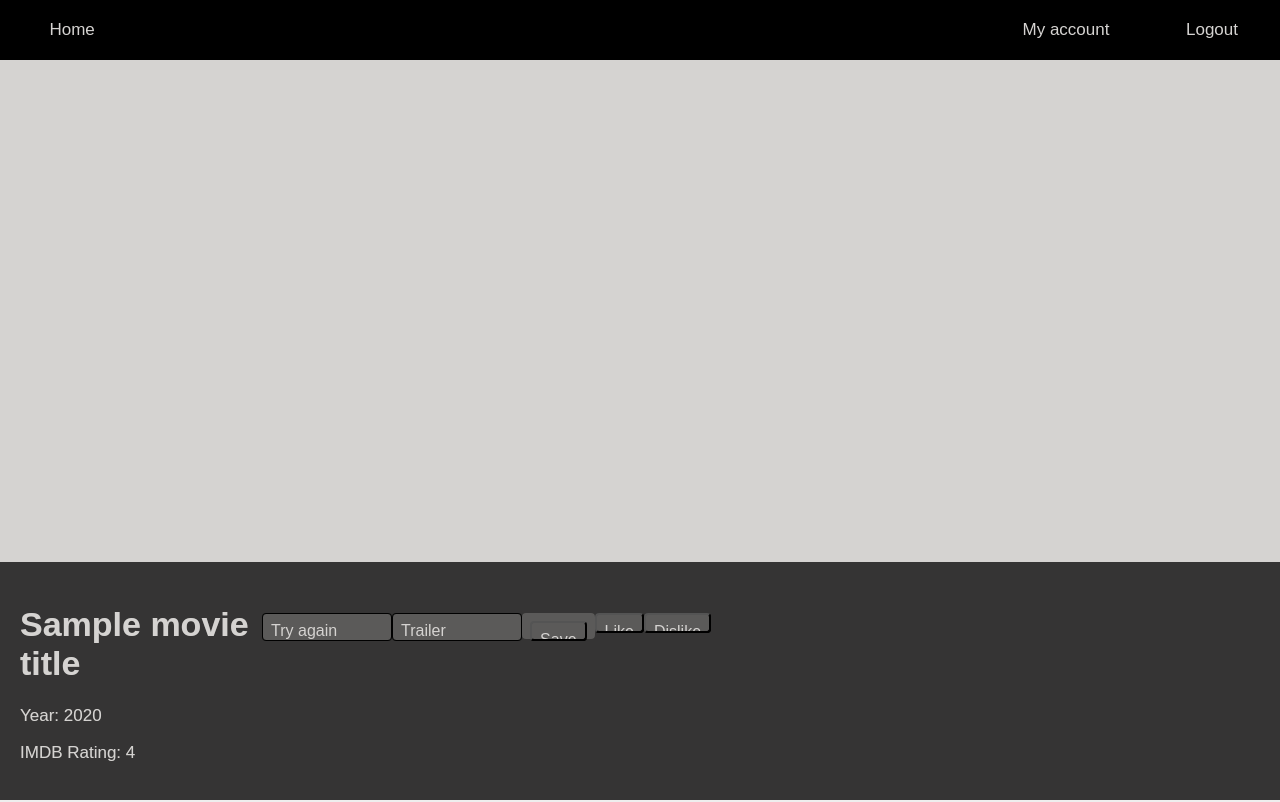
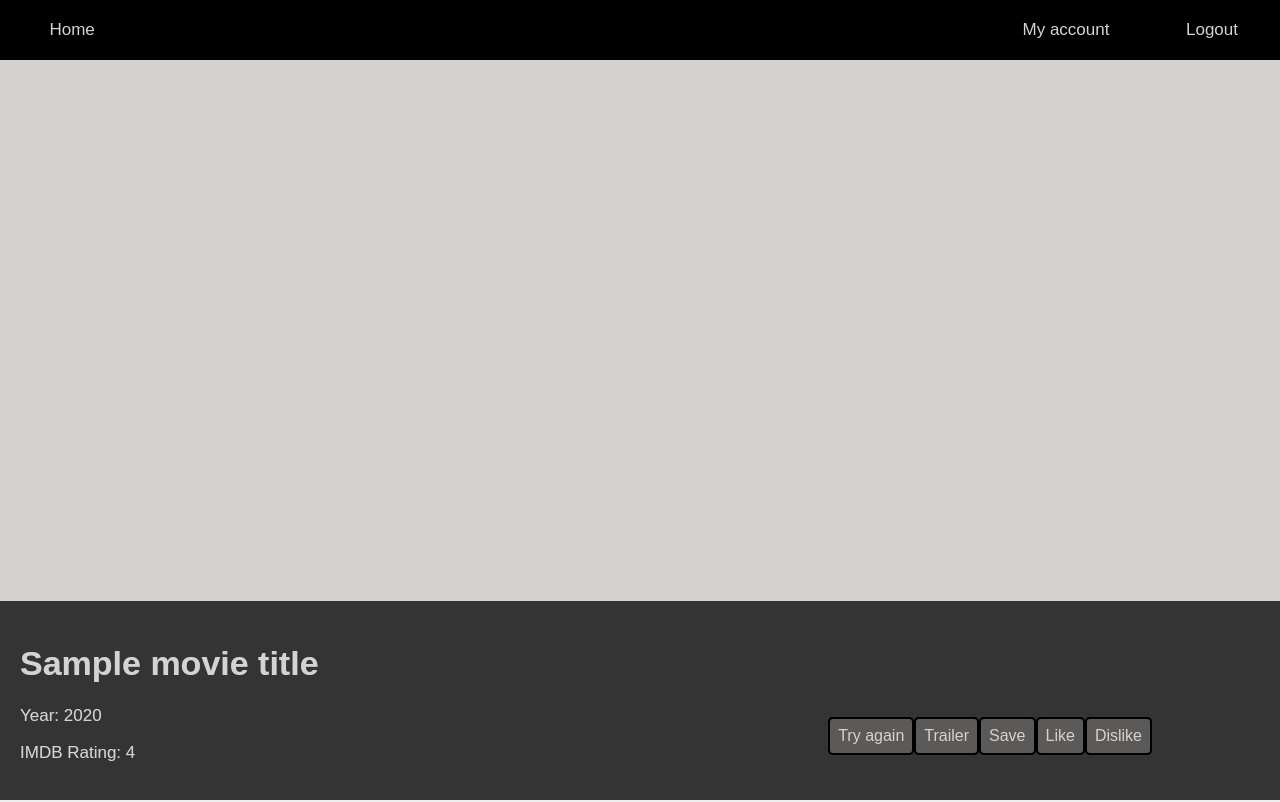
Before and after one commit to tomday8/WhistlejacketFinal, a Flask app: template templates/movies.html in a window 1280 px wide. Run offline with Flask 2, Linux system fonts and the light colour scheme; a user stored in the database is signed in; tables that the repository leaves empty hold one stand-in row (values such as "Sample post"); the template is opened without the code that fills it: most values are stand-ins (such as "Sample title", 1, 10 or a date in 2020).

Commit message:
finished styling

```diff
--- a/templates/movies.html
+++ b/templates/movies.html
@@ -48,18 +48,15 @@ body {
   color: rgb(213, 211, 209);
   text-decoration: none;
   padding: 0.5rem;
-  /* width: 4rem; */
-  height: 10px;
   background-color: rgb(91, 90, 89);
   display: inline-block;
-  border-radius: 4px;
-  /* text-align: center; */
+  border: 2px solid black;
+  border-radius: 5px;
+  text-align: center;
   font-size: 1rem;
+  cursor: pointer;
+  width: auto;
 }
-
-/* input[type=submit] {
-  height: 2.5rem;
-} */
 
 .video-container{
   width: 100vw;
@@ -72,8 +69,10 @@ body {
 
 .allbuttons {
   display: flex;
-  width: 100%;
-  height: 100%;
+  justify-content: right;
+  width: 90%;
+  position: absolute;
+  bottom: 45px;
 }
 
 iframe {
@@ -115,12 +114,13 @@ iframe {
         <p>Year: {{movie_year}}</p>
         <p>IMDB Rating: {{movie_rating}}</p>
         </div>
+      </div>
         <div class="allbuttons">
           <a class="moviebuttons" href="/movies">Try again</a>
           <a class="moviebuttons" href={{trailer_link}}>Trailer</a>
 
 
-          <form action="{{url_for('save')}}", method="post" class="moviebuttons">
+          <form action="{{url_for('save')}}", method="post">
             <input type="hidden" name="user_id" value="{{current_user.id}}">
             <input type="hidden" name="movie_id" value="{{movie_id}}">
             <input type="submit" value="Save" class="moviebuttons">
@@ -155,7 +155,7 @@ iframe {
             <input type="hidden" name="movie_id" value="{{movie_id}}">
             <input type="submit" value="Neutral">
           </form> -->
-      </div>
+
 
       <div class="header">
         <ul>
```
